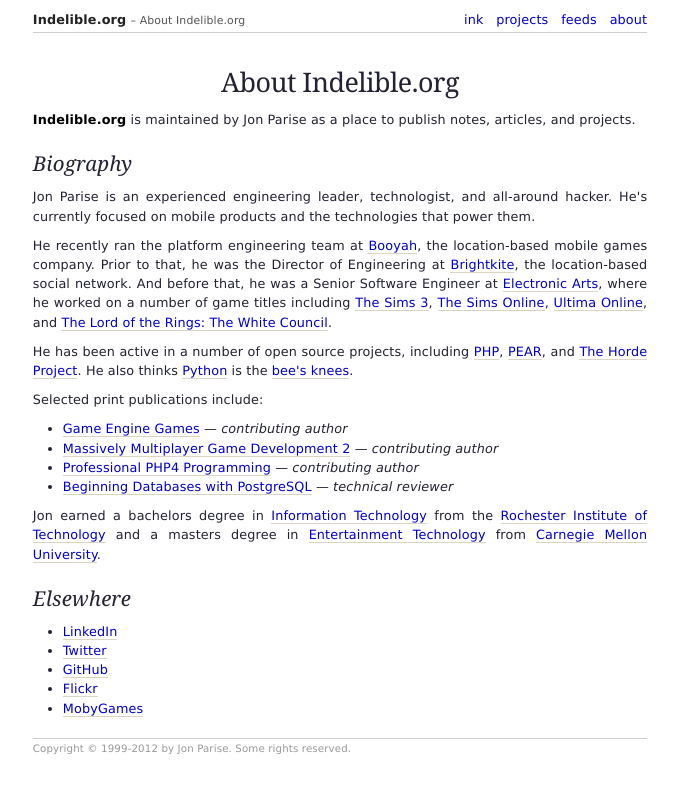
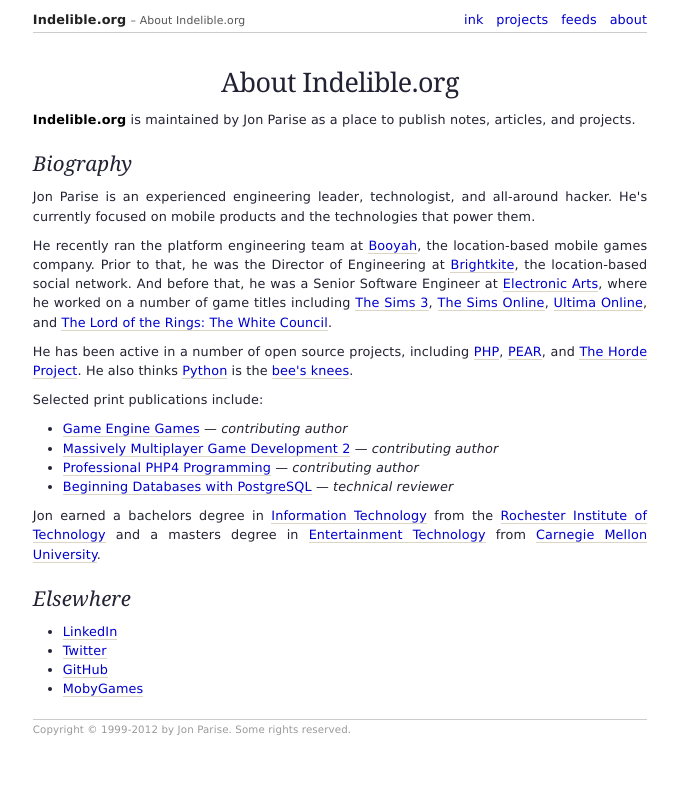
Before and after one commit to jparise/jparise.github.com, a Jekyll site: the page built from about/index.html, in a window 1280 px wide. Shown: the top 793 px of the page, without its empty margins (300-979 px from the left). Built offline with Jekyll 4.4.1, drawn with Linux system fonts in a browser that asks for light colours; Markdown is read by kramdown in place of the engine named in the settings.

Commit message:
Remove the Flickr link.
I don't publish photos to Flickr very often anymore, and there's no particularly good reason to continue advertising old content here.

```diff
--- a/about/index.html
+++ b/about/index.html
@@ -38,6 +38,5 @@
 <li><a href="http://www.linkedin.com/in/jparise">LinkedIn</a></li>
 <li><a href="http://twitter.com/jparise/">Twitter</a></li>
 <li><a href="https://github.com/jparise/">GitHub</a></li>
-<li><a href="http://www.flickr.com/photos/17818511%40N00/">Flickr</a></li>
 <li><a href="http://www.mobygames.com/developer/sheet/view/developerId,116705/">MobyGames</a></li>
 </ul>
```
